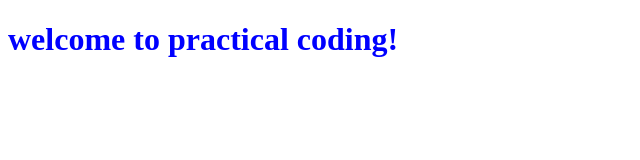
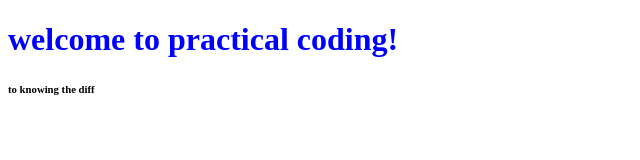
Before and after one commit to mezgebuyohannes6-source/carlicens, a plain HTML site: page index.html in a window 1280 px wide. Shown: the full height of the page, 0-640 px from the left. Drawn offline with Linux system fonts and the light colour scheme.

Commit message:
this is the other

```diff
--- a/index.html
+++ b/index.html
@@ -10,5 +10,6 @@
     <h1>
         welcome to practical coding!
     </h1>
+    <h6>to knowing the diff </h6>
 </body>
 </html>
```
